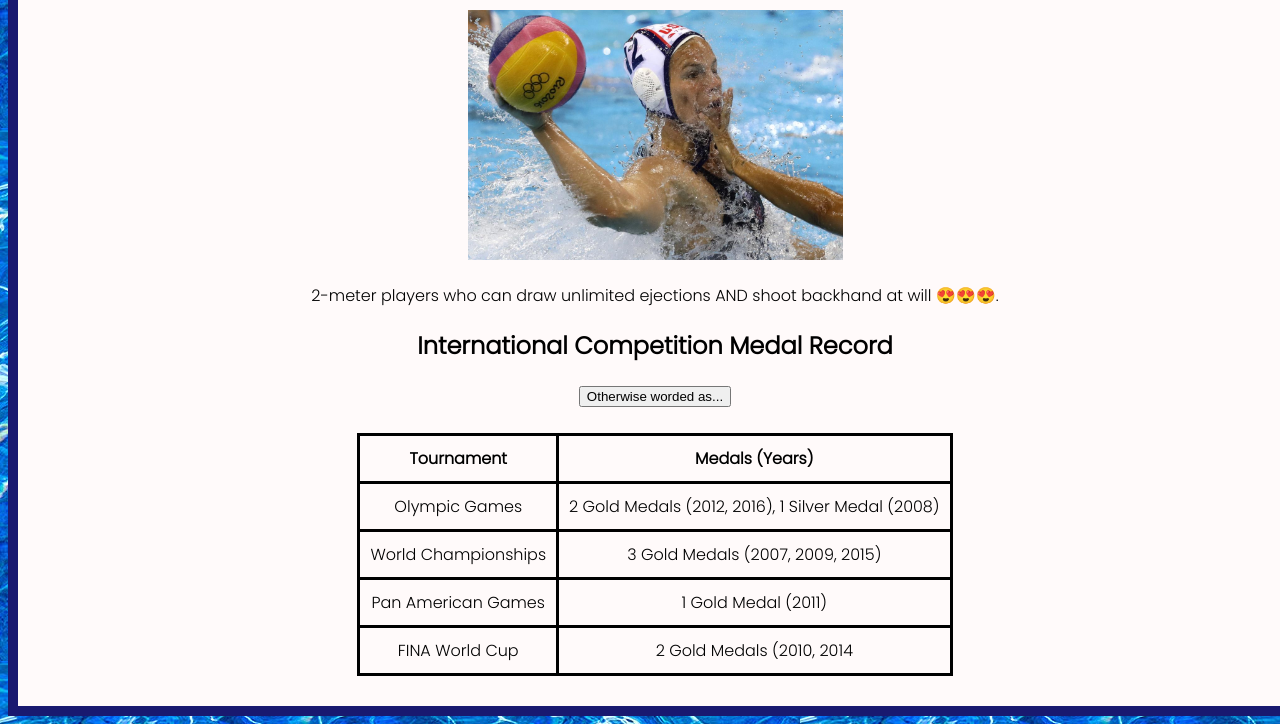
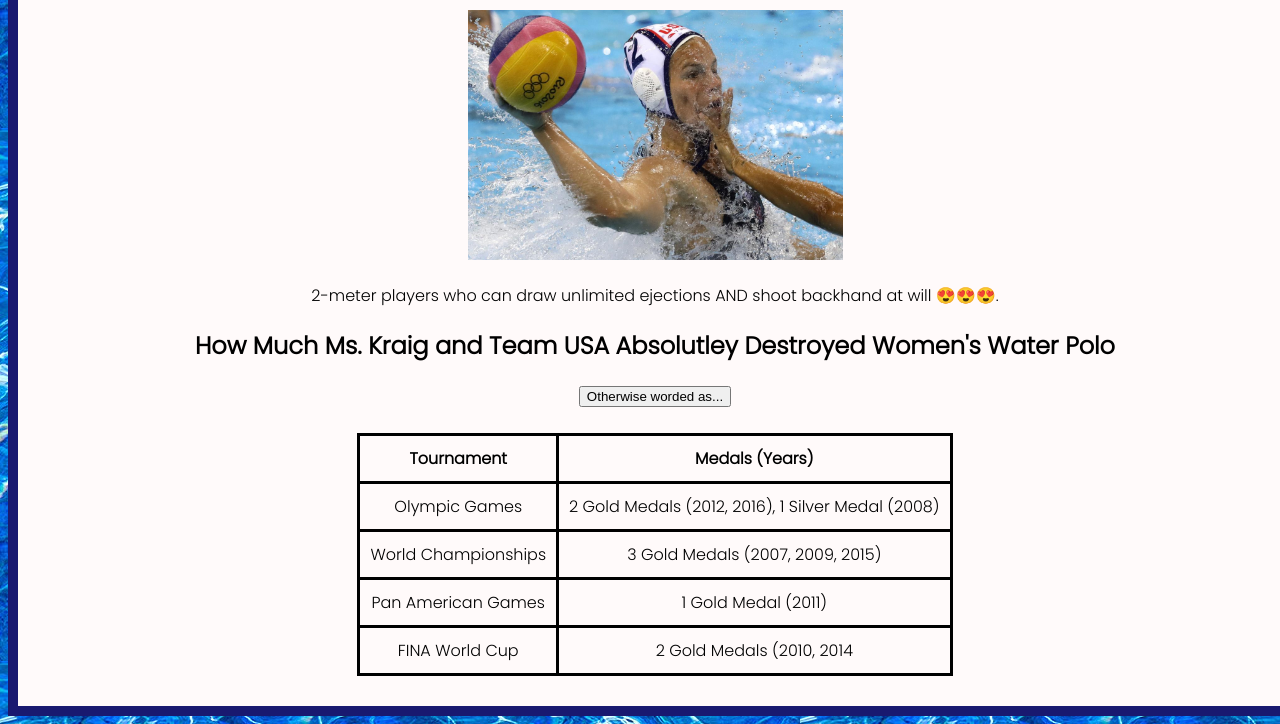
Before and after one commit to Scott-Hampton/html3, a plain HTML site: page kamicraig.html in a window 1280 px wide. Both pictures are taken after a click on the button "Otherwise worded as...". Shown: the part 405-1129 px from the top of the page. Drawn offline with Linux system fonts and the light colour scheme.

Commit message:
Update kamicraig.html

```diff
--- a/kamicraig.html
+++ b/kamicraig.html
@@ -55,13 +55,13 @@
 		</article>
 
 		<section>
-			<h2>International Competition Medal Record</h2>
+			<h2 id="alternateheader">International Competition Medal Record</h2>
 
 			<button onclick="displayresult()">Otherwise worded as...</button>
 
 			<script>
 			function displayresult() {
-				document.getElementById("otherheader").innerHTML = "How Much Ms. Kraig and Team USA Absolutley Destroyed Women's Water Polo";
+				document.getElementById("alternateheader").innerHTML = "How Much Ms. Kraig and Team USA Absolutley Destroyed Women's Water Polo";
 			}
 			</script>
 			<br><br>
```
